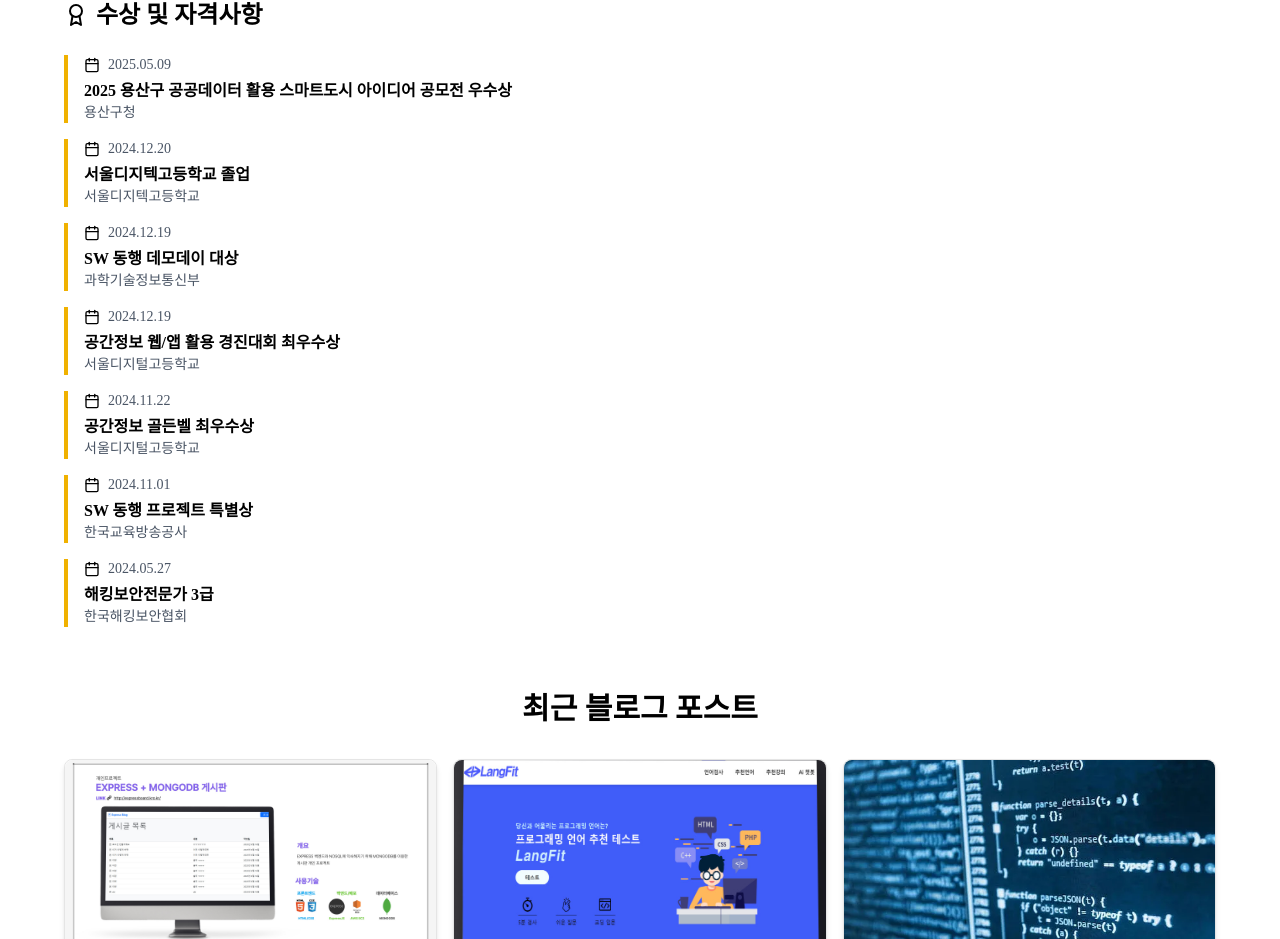
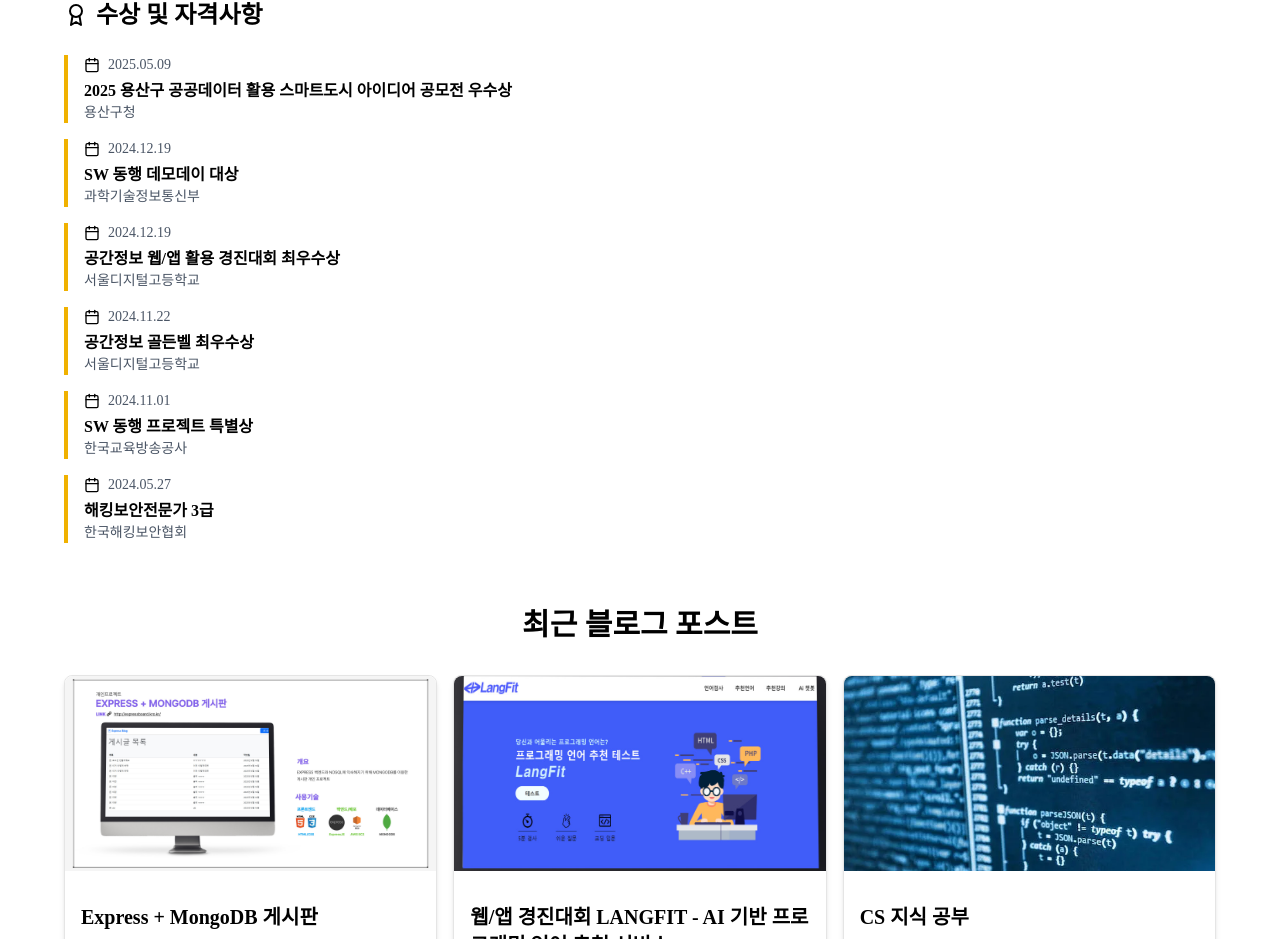
Before and after one commit to hyun071111/hyun-blog, a Next.js app: page / in a window 1280 px wide. Shown: the part 1295-2234 px from the top of the page. Built offline with nearby package versions, Linux system fonts and the light colour scheme; a web font is replaced by a local one.

Commit message:
fix: 내용 수정

```diff
--- a/src/app/page.tsx
+++ b/src/app/page.tsx
@@ -269,14 +269,6 @@ export default async function Home() {
             <div className='border-l-4 border-yellow-500 pl-4'>
               <div className='flex items-center gap-2 mb-1'>
                 <Calendar className='w-4 h-4' />
-                <span className='text-sm text-gray-600'>2024.12.20</span>
-              </div>
-              <p className='font-semibold'>서울디지텍고등학교 졸업</p>
-              <p className='text-sm text-gray-600'>서울디지텍고등학교</p>
-            </div>
-            <div className='border-l-4 border-yellow-500 pl-4'>
-              <div className='flex items-center gap-2 mb-1'>
-                <Calendar className='w-4 h-4' />
                 <span className='text-sm text-gray-600'>2024.12.19</span>
               </div>
               <p className='font-semibold'>SW 동행 데모데이 대상</p>
```
